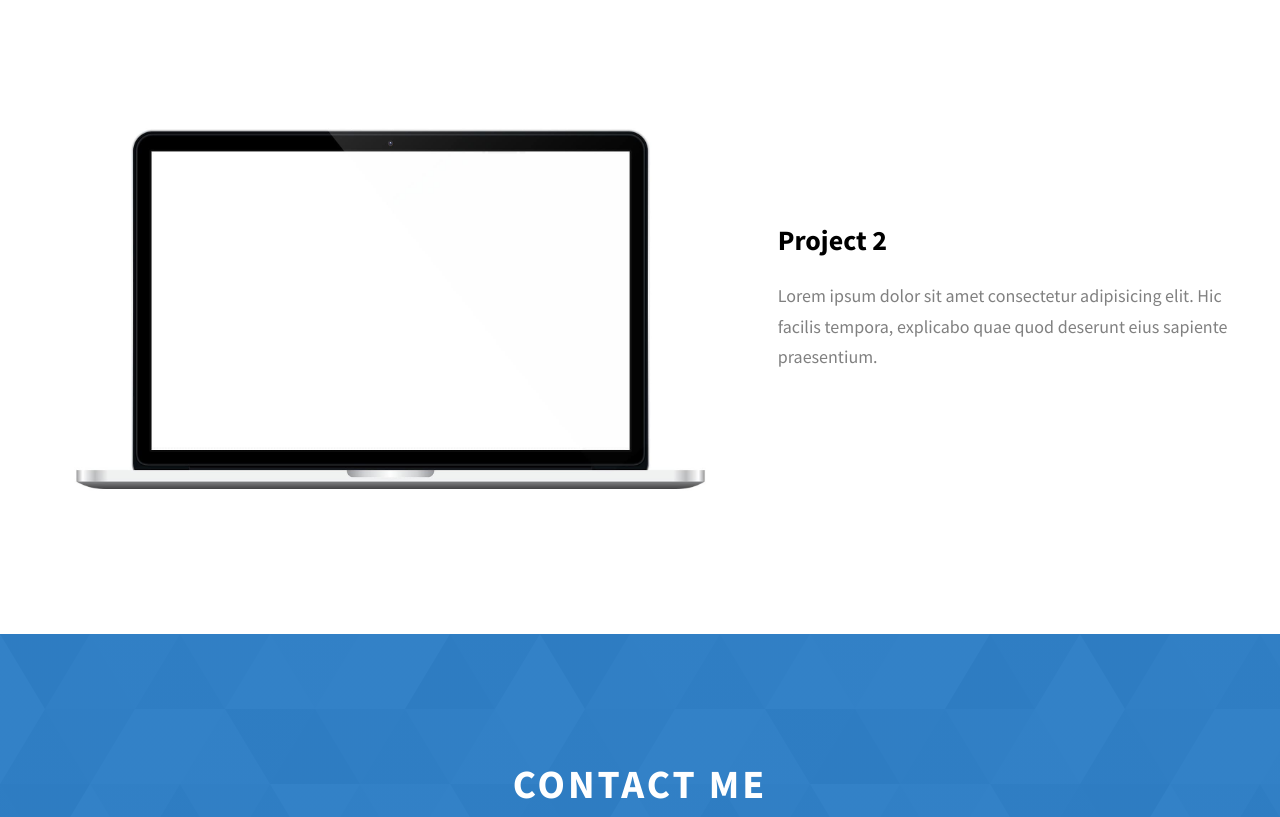
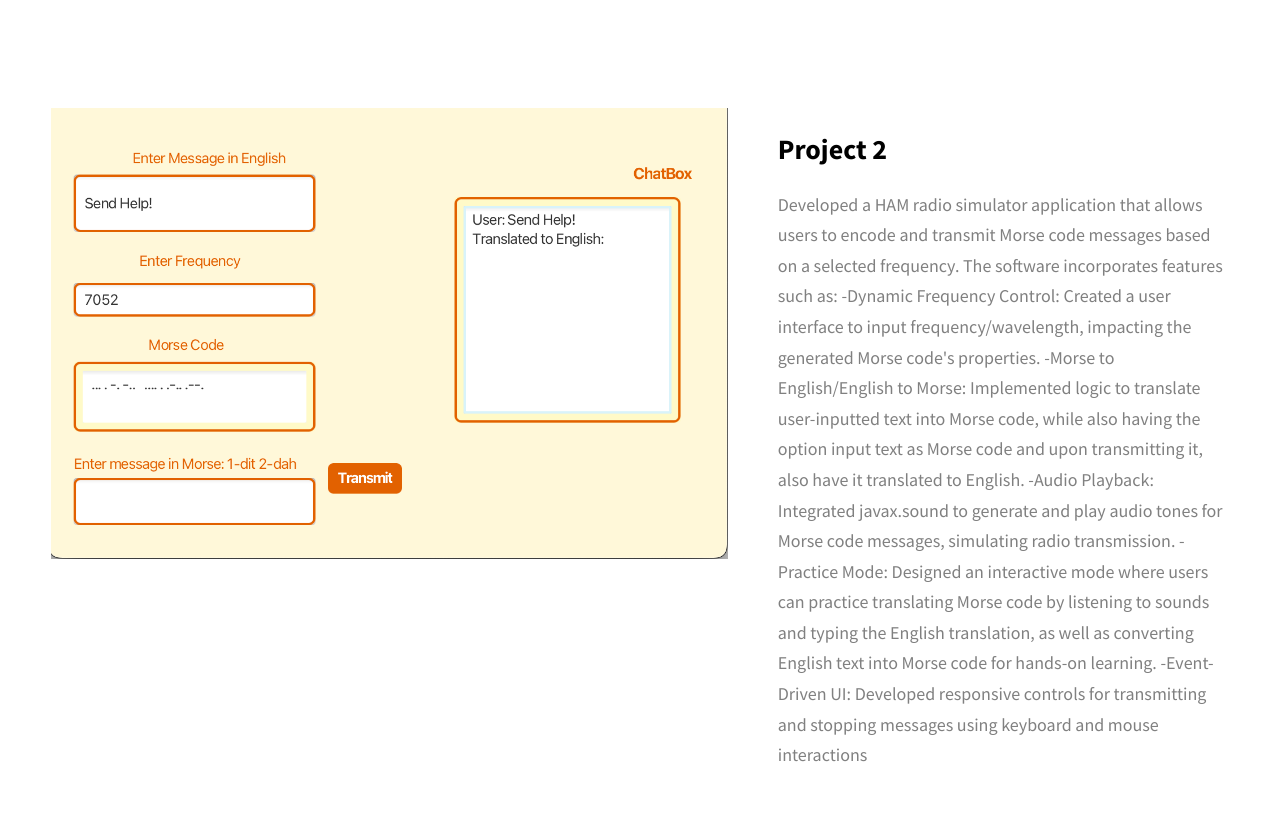
Before and after one commit to nathansisay22/nathanportfolio, a website: page public/index.html in a window 1280 px wide. Shown: the part 2575-3392 px from the top of the page. Drawn offline with Linux system fonts and the light colour scheme; files that its build step writes are made by us from their sources.

Commit message:
Added new project

```diff
--- a/public/index.html
+++ b/public/index.html
@@ -124,6 +124,9 @@
               <div class="skills__skill">UI</div>
               <div class="skills__skill">Data Structures</div>
               <div class="skills__skill">SceneBuilder</div>
+              <div class="skills__skill">HTML</div>
+              <div class="skills__skill">CSS</div>
+
             </div>
           </div>
         </div>
@@ -161,7 +164,7 @@
           <div class="projects__row">
             <div class="projects__row-img-cont">
               <img
-                src="./assets/jpeg/project-mockup-example.jpeg"
+                src="./assets/png/inputMessage.png"
                 alt="Software Screenshot"
                 class="projects__row-img"
                 loading="lazy"
@@ -170,9 +173,15 @@
             <div class="projects__row-content">
               <h3 class="projects__row-content-title">Project 2</h3>
               <p class="projects__row-content-desc">
-                Lorem ipsum dolor sit amet consectetur adipisicing elit. Hic
-                facilis tempora, explicabo quae quod deserunt eius sapiente
-                praesentium.
+                Developed a HAM radio simulator application that allows users to encode and transmit Morse code messages based on a selected frequency.
+                The software incorporates features such as:
+                -Dynamic Frequency Control: Created a user interface to input frequency/wavelength, impacting the generated Morse code's properties.
+                -Morse to English/English to Morse: Implemented logic to translate user-inputted text into Morse code, while also having the option input
+                text as Morse code and upon transmitting it, also have it translated to English.
+                -Audio Playback: Integrated javax.sound to generate and play audio tones for Morse code messages, simulating radio transmission.
+                -Practice Mode: Designed an interactive mode where users can practice translating Morse code by listening to sounds and typing the English translation,
+                as well as converting English text into Morse code for hands-on learning.
+                -Event-Driven UI: Developed responsive controls for transmitting and stopping messages using keyboard and mouse interactions
               </p>
             </div>
           </div>
```
Also changed, not shown: public/assets/png/controls.png (added), public/assets/png/inputMessage.png (added), public/assets/png/practice.png (added).
